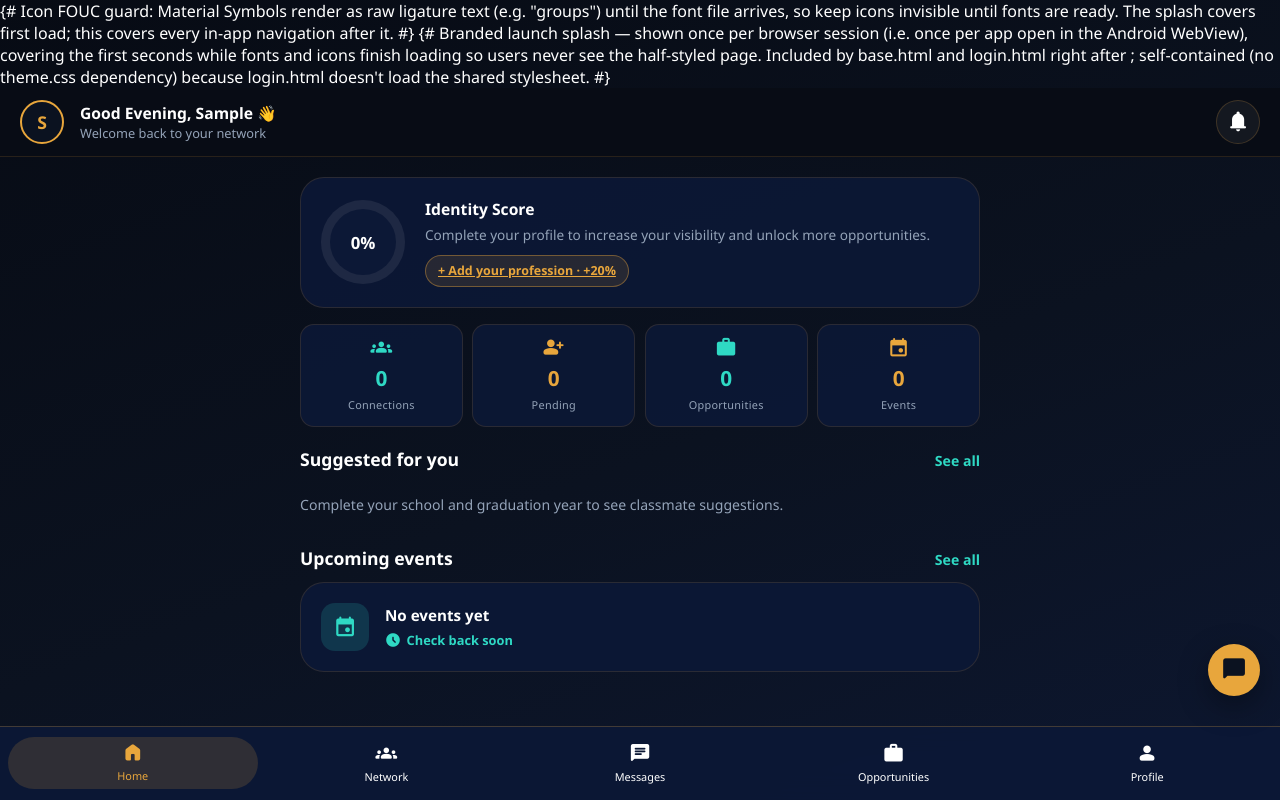
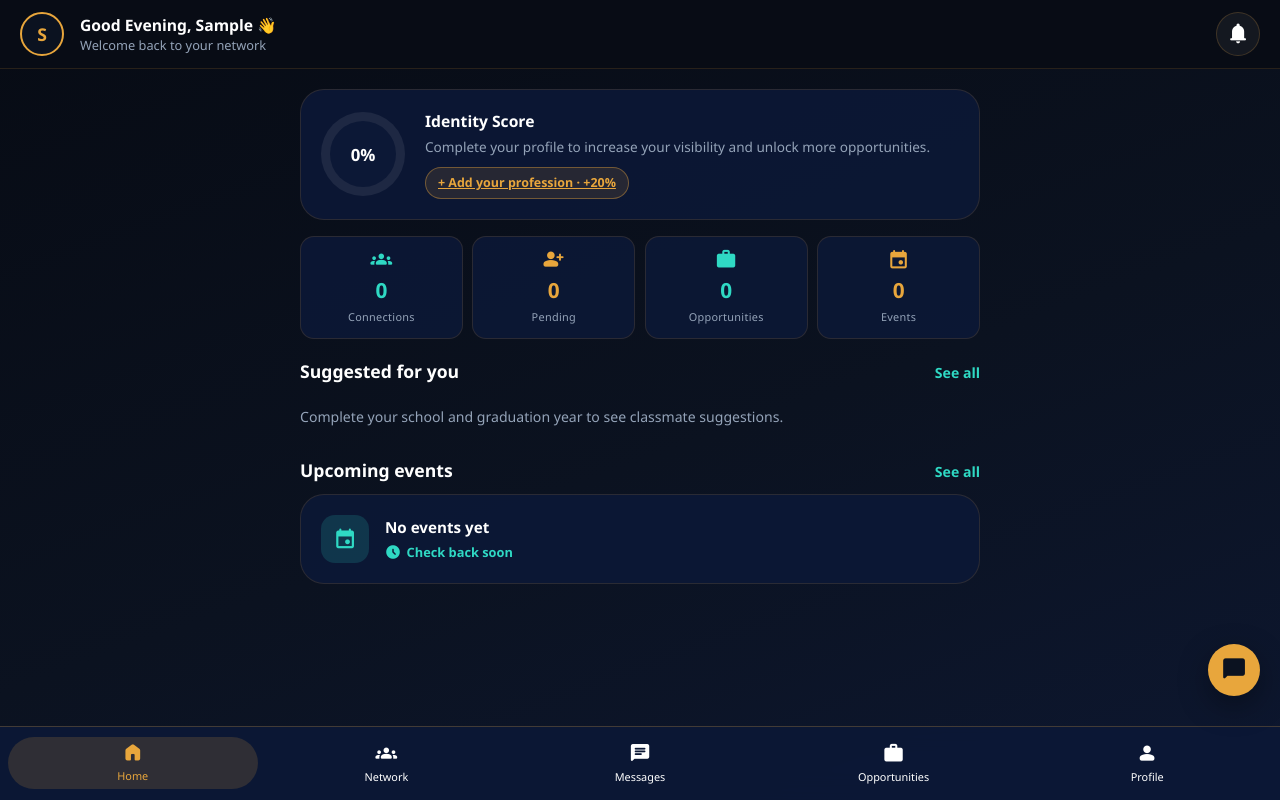
Before and after one commit to stevenakida/LEGACY_LINK_MAIN, a Django app: page /dashboard/ in a window 1280 px wide. Run offline with Django 5.2, Linux system fonts and the light colour scheme; the visitor is signed in with stand-in values (Sample User, id 1); data that the repository does not hold is empty.

Commit message:
Fix template comments rendering as page text
Django's {# #} comment syntax is single-line only; the multi-line
comments in base.html and splash.html were emitted as literal text at
the top of every page. Swapped for {% comment %} blocks.

Co-Authored-By: Claude Fable 5 <noreply@anthropic.com>

```diff
--- a/templates/base.html
+++ b/templates/base.html
@@ -11,10 +11,12 @@
         rel="stylesheet"
     >
     <link rel="stylesheet" href="{% static 'css/theme.css' %}">
-    {# Icon FOUC guard: Material Symbols render as raw ligature text (e.g.
-       "groups") until the font file arrives, so keep icons invisible until
-       fonts are ready. The splash covers first load; this covers every
-       in-app navigation after it. #}
+    {% comment %}
+    Icon FOUC guard: Material Symbols render as raw ligature text (e.g.
+    "groups") until the font file arrives, so keep icons invisible until
+    fonts are ready. The splash covers first load; this covers every
+    in-app navigation after it.
+    {% endcomment %}
     <style>
         .material-symbols-rounded { opacity: 0; transition: opacity 0.15s ease; }
         html.lla-fonts .material-symbols-rounded { opacity: 1; }
--- a/templates/partials/splash.html
+++ b/templates/partials/splash.html
@@ -1,9 +1,11 @@
 {% load static %}
-{# Branded launch splash — shown once per browser session (i.e. once per app
-   open in the Android WebView), covering the first seconds while fonts and
-   icons finish loading so users never see the half-styled page. Included by
-   base.html and login.html right after <body>; self-contained (no theme.css
-   dependency) because login.html doesn't load the shared stylesheet. #}
+{% comment %}
+Branded launch splash — shown once per browser session (i.e. once per app
+open in the Android WebView), covering the first seconds while fonts and
+icons finish loading so users never see the half-styled page. Included by
+base.html and login.html right after <body>; self-contained (no theme.css
+dependency) because login.html doesn't load the shared stylesheet.
+{% endcomment %}
 <div id="lla-splash" aria-hidden="true">
     <div class="lla-splash-inner">
         <div class="lla-splash-logo-wrap">
```
